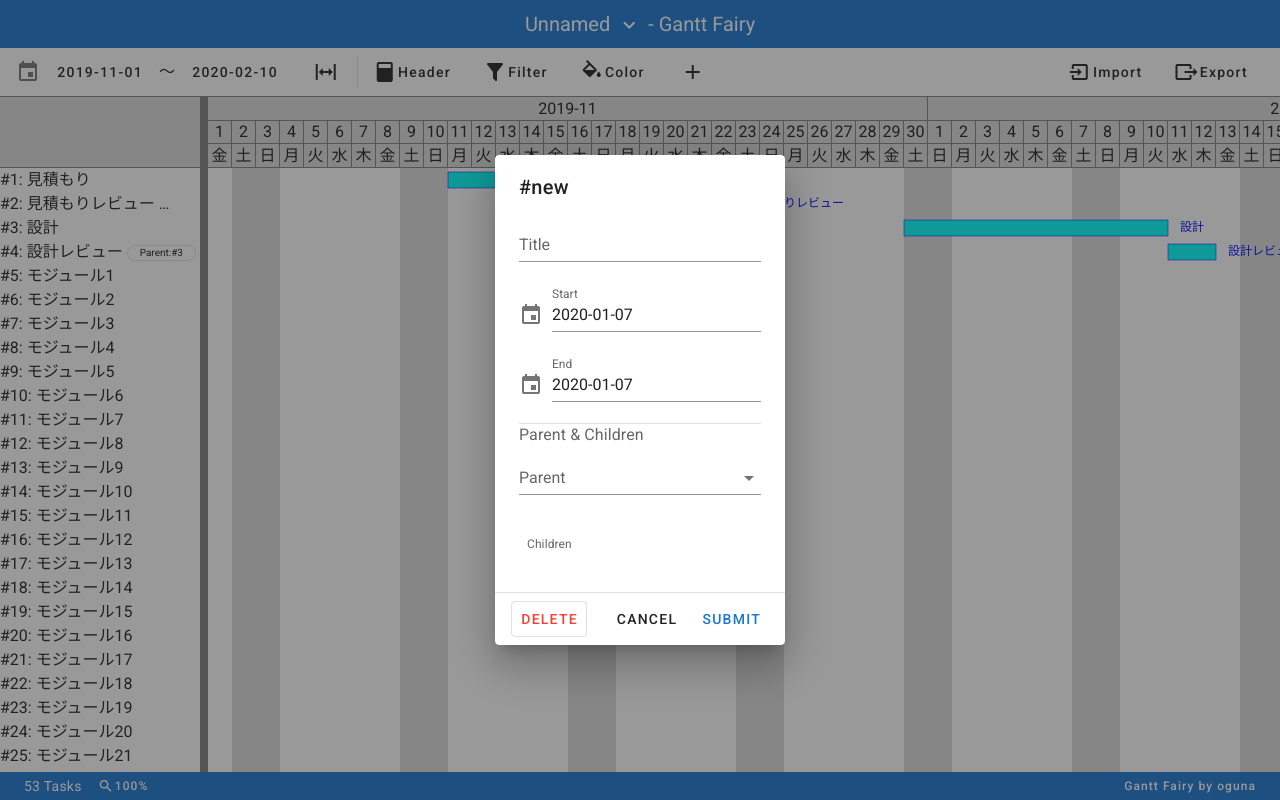
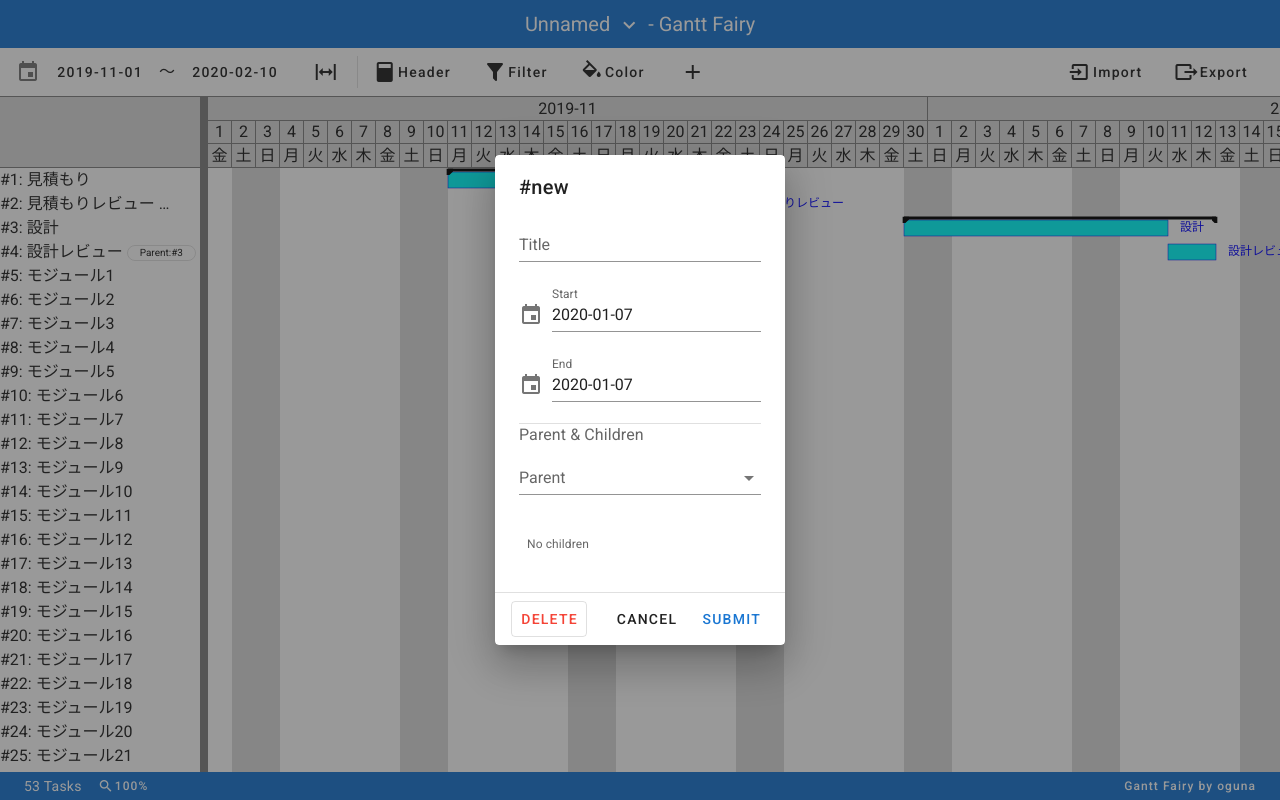
Before and after one commit to oguna/ganttfairy, a Vue app: page / in a window 1280 px wide. Both pictures are taken after a click on the button 692 px from the left and 72 px from the top of the page. Built offline with nearby package versions, Linux system fonts and the light colour scheme.

Commit message:
Show span of sbling tasks on gantt chart

```diff
--- a/src/components/GanttChart.vue
+++ b/src/components/GanttChart.vue
@@ -1,28 +1,101 @@
 <template>
-    <svg xmlns="http://www.w3.org/2000/svg"
+  <svg
+    xmlns="http://www.w3.org/2000/svg"
     :width="width"
     :height="height"
     :aria-labelledby="title"
     box
     @mousemove="taskMousemove"
     @mouseup="taskMouseup"
-    role="presentation">
-    <title
-      id="ganttchart"
-      lang="en"
-    >{{title}}</title>
-    <rect v-for="(rect,index) in weekendRects" :key="'weekend'+index" :x="rect.x" :y="rect.y" :width="rect.w" :height="rect.h" class="weekend"></rect>
+    role="presentation"
+  >
+    <title id="ganttchart" lang="en">{{title}}</title>
+    <rect
+      v-for="(rect,index) in weekendRects"
+      :key="'weekend'+index"
+      :x="rect.x"
+      :y="rect.y"
+      :width="rect.w"
+      :height="rect.h"
+      class="weekend"
+    />
     <template v-for="(rect,index) in boxes">
-        <rect @mousedown="taskStartMousedown(index,$event)" class="grip" :key="'leftgrip'+index" :x="rect.x-8" :y="rect.y" width="8px" :height="rect.h" />
-        <rect @mousedown="taskMousedown(index,$event)" :key="index"
-        :x="rect.x" :y="rect.y" :width="rect.w" :height="rect.h" class="box" :class="{selected:(selectedRect === index)}" />
-        <rect @mousedown="taskEndMousedown(index,$event)" class="grip" :key="'rightgrip'+index" :x="rect.x+rect.w" :y="rect.y" width="8px" :height="rect.h" />
+      <rect
+        @mousedown="taskStartMousedown(index,$event)"
+        class="grip"
+        :key="'leftgrip'+index"
+        :x="rect.x-8"
+        :y="rect.y"
+        width="8px"
+        :height="rect.h"
+      />
+      <rect
+        @mousedown="taskMousedown(index,$event)"
+        :key="index"
+        :x="rect.x"
+        :y="rect.y"
+        :width="rect.w"
+        :height="rect.h"
+        class="box"
+        :class="{selected:(selectedRect === index)}"
+      />
+      <rect
+        @mousedown="taskEndMousedown(index,$event)"
+        class="grip"
+        :key="'rightgrip'+index"
+        :x="rect.x+rect.w"
+        :y="rect.y"
+        width="8px"
+        :height="rect.h"
+      />
     </template>
+    <g stroke="black" stroke-width="3">
+      <marker
+        id="m_e"
+        viewBox="0 0 10 10"
+        refX="5"
+        refY="5"
+        markerUnits="strokeWidth"
+        preserveAspectRatio="none"
+        markerWidth="3"
+        markerHeight="3"
+        orient="auto"
+      >
+        <polygon points="5,10 5,5 0,5" fill="black" id="ms" />
+      </marker>
+      <marker
+        id="m_s"
+        viewBox="0 0 10 10"
+        refX="5"
+        refY="5"
+        markerUnits="strokeWidth"
+        preserveAspectRatio="none"
+        markerWidth="3"
+        markerHeight="3"
+        orient="auto"
+      >
+        <use xlink:href="#ms" transform="rotate(270,5,5)" />
+      </marker>
+      <template v-for="(line,index) in accumulatedPeriods">
+        <line
+          :key="'span'+index"
+          :x1="line.x1"
+          :y1="line.y1"
+          :x2="line.x2"
+          :y2="line.y2"
+          marker-start="url(#m_s)"
+          marker-end="url(#m_e)"
+        />
+      </template>
+    </g>
     <g font-family="sans-serif" font-size="12" dominant-baseline="middle">
-        <text v-for="(task,index) in tasks" :key="index"
-        :x="taskLabels[index].x + 12" :y="taskLabels[index].y" fill="blue">
-            {{task.title}}
-        </text>
+      <text
+        v-for="(task,index) in tasks"
+        :key="index"
+        :x="taskLabels[index].x + 12"
+        :y="taskLabels[index].y"
+        fill="blue"
+      >{{task.title}}</text>
     </g>
   </svg>
 </template>
@@ -30,7 +103,7 @@
 <script lang="ts">
 import { Component, Vue, Prop } from "vue-property-decorator";
 import { Task } from "@/types";
-import {addDays,subDays, parse, differenceInCalendarDays} from 'date-fns';
+import { addDays, subDays, parse, differenceInCalendarDays } from "date-fns";
 interface Rect {
   x: number;
   y: number;
@@ -41,21 +114,27 @@ interface Pos {
   x: number;
   y: number;
 }
+interface Line {
+  x1: number;
+  y1: number;
+  x2: number;
+  y2: number;
+}
 @Component
 export default class GanttChart extends Vue {
-    @Prop({default: ''})
+  @Prop({ default: "" })
   public title!: string;
   @Prop()
   public tasks!: Task[];
   @Prop()
-    public start!:Date;
+  public start!: Date;
   @Prop()
   public end!: Date;
   @Prop()
   public dates!: Date[];
-    @Prop({default: 24})
+  @Prop({ default: 24 })
   public dateWidth!: number;
-    @Prop({default: 24})
+  @Prop({ default: 24 })
   public lineHeight!: number;
 
   public get height() {
@@ -65,30 +144,31 @@ export default class GanttChart extends Vue {
     return this.dates.length * this.dateWidth;
   }
   public get boxes(): Rect[] {
-        const result:Rect[] = [];
+    const result: Rect[] = [];
     for (let i = 0; i < this.tasks.length; i++) {
       let task = this.tasks[i];
       let x = differenceInCalendarDays(task.start, this.start) * this.dateWidth;
       let y = this.lineHeight * i + 4;
-            let w = (differenceInCalendarDays(task.end, task.start) + 1) * this.dateWidth;
+      let w =
+        (differenceInCalendarDays(task.end, task.start) + 1) * this.dateWidth;
       if (w < 0) {
         w = -w;
       }
       if (x < 0) {
         x = 0;
-                w = w+x;
+        w = w + x;
       }
-            if (this.selectedRect === i && this.selectedType === 'task') {
+      if (this.selectedRect === i && this.selectedType === "task") {
         x += this.selectedDelta! * this.dateWidth;
       }
-            if (this.selectedRect === i && this.selectedType === 'start') {
+      if (this.selectedRect === i && this.selectedType === "start") {
         x += this.selectedDelta! * this.dateWidth!;
         w -= this.selectedDelta! * this.dateWidth;
       }
-            if (this.selectedRect === i && this.selectedType === 'end') {
+      if (this.selectedRect === i && this.selectedType === "end") {
         w += this.selectedDelta! * this.dateWidth;
       }
-            result.push({x,y,w,h:16})
+      result.push({ x, y, w, h: 16 });
     }
     return result;
   }
@@ -101,22 +181,48 @@ export default class GanttChart extends Vue {
           y: 0,
           w: this.dateWidth,
           h: this.lineHeight * this.tasks.length
-                })
+        });
       }
     }
     return result;
   }
-    public selectedRect:number|null = null;
-    public selectedPos: Pos|null = null;
-    public selectedDelta: number|null = null;
-    public selectedType: 'task'|'start'|'end'|null = null;
+  public get accumulatedPeriods(): Array<Line | null> {
+    const periods = new Array<Line | null>();
+    for (let i = 0; i < this.tasks.length; i++) {
+      const task = this.tasks[i];
+      const fastDateLastDate = this.$store.getters.getFastDateLastDateOfTasks(
+        task.id
+      );
+      if (fastDateLastDate !== null) {
+        const fastDate = fastDateLastDate.fast;
+        const lastDate = fastDateLastDate.last;
+        const x1 =
+          differenceInCalendarDays(fastDate, this.start) * this.dateWidth;
+        const x2 =
+          (differenceInCalendarDays(lastDate, this.start) + 1) * this.dateWidth;
+        let y = this.lineHeight * i + 2;
+        periods.push({
+          x1,
+          x2,
+          y1: y,
+          y2: y
+        });
+      }
+    }
+    return periods;
+  }
+  public selectedRect: number | null = null;
+  public selectedPos: Pos | null = null;
+  public selectedDelta: number | null = null;
+  public selectedType: "task" | "start" | "end" | null = null;
   public get taskLabels(): Pos[] {
-        const result: Pos[] = []
+    const result: Pos[] = [];
     for (let i = 0; i < this.tasks.length; i++) {
       const task = this.tasks[i];
       let x = differenceInCalendarDays(task.start, this.start) * this.dateWidth;
       let y = this.lineHeight * i + this.lineHeight / 2;
-            let w = (differenceInCalendarDays(task.end, task.start)+1) * this.dateWidth;
+      let w =
+        (differenceInCalendarDays(task.end, task.start) + 1) * this.dateWidth;
       if (w < 0) {
         w = -w;
       }
@@ -124,38 +230,38 @@ export default class GanttChart extends Vue {
       if (x < 0) {
         x = 0;
       }
-            if (this.selectedRect === i && this.selectedType === 'task') {
+      if (this.selectedRect === i && this.selectedType === "task") {
         x += this.selectedDelta! * this.dateWidth;
       }
-            if (this.selectedRect === i && this.selectedType === 'end') {
+      if (this.selectedRect === i && this.selectedType === "end") {
         x += this.selectedDelta! * this.dateWidth;
       }
-            result.push({x,y});
+      result.push({ x, y });
     }
     return result;
   }
   public taskMousedown(index: number, event: MouseEvent) {
     if (event.button === 0) {
       this.selectedRect = index;
-        this.selectedPos = {x:event.clientX, y:event.clientY}
+      this.selectedPos = { x: event.clientX, y: event.clientY };
       event.preventDefault();
-        this.selectedType = 'task';
+      this.selectedType = "task";
     }
   }
   public taskStartMousedown(index: number, event: MouseEvent) {
     if (event.button === 0) {
       this.selectedRect = index;
-        this.selectedPos = {x:event.clientX, y:event.clientY}
+      this.selectedPos = { x: event.clientX, y: event.clientY };
       event.preventDefault();
-        this.selectedType = 'start';
+      this.selectedType = "start";
     }
   }
   public taskEndMousedown(index: number, event: MouseEvent) {
     if (event.button === 0) {
       this.selectedRect = index;
-        this.selectedPos = {x:event.clientX, y:event.clientY}
+      this.selectedPos = { x: event.clientX, y: event.clientY };
       event.preventDefault();
-        this.selectedType = 'end';
+      this.selectedType = "end";
     }
   }
   public taskMousemove(event: MouseEvent) {
@@ -167,15 +273,27 @@ export default class GanttChart extends Vue {
   }
   public taskMouseup(event: MouseEvent) {
     if (this.selectedDelta !== null) {
-        if (this.selectedType === 'start') {
-            this.tasks[this.selectedRect!].start = addDays(this.tasks[this.selectedRect!].start, this.selectedDelta!)
+      if (this.selectedType === "start") {
+        this.tasks[this.selectedRect!].start = addDays(
+          this.tasks[this.selectedRect!].start,
+          this.selectedDelta!
+        );
       }
-        if (this.selectedType === 'end') {
-            this.tasks[this.selectedRect!].end = addDays(this.tasks[this.selectedRect!].end, this.selectedDelta!)
+      if (this.selectedType === "end") {
+        this.tasks[this.selectedRect!].end = addDays(
+          this.tasks[this.selectedRect!].end,
+          this.selectedDelta!
+        );
       }
-        if (this.selectedType === 'task') {
-            this.tasks[this.selectedRect!].start = addDays(this.tasks[this.selectedRect!].start, this.selectedDelta!)
-            this.tasks[this.selectedRect!].end = addDays(this.tasks[this.selectedRect!].end, this.selectedDelta!)
+      if (this.selectedType === "task") {
+        this.tasks[this.selectedRect!].start = addDays(
+          this.tasks[this.selectedRect!].start,
+          this.selectedDelta!
+        );
+        this.tasks[this.selectedRect!].end = addDays(
+          this.tasks[this.selectedRect!].end,
+          this.selectedDelta!
+        );
       }
     }
     this.selectedRect = null;
--- a/src/components/TaskCard.vue
+++ b/src/components/TaskCard.vue
@@ -52,7 +52,7 @@
         label="Parent">
       </v-select>
       <v-list dense>
-        <v-subheader>Children</v-subheader>
+        <v-subheader>{{childPluralization}}</v-subheader>
         <v-list-item-group>
           <v-list-item v-for="child in children" :key="child.id">
             <v-list-item-content>
@@ -124,5 +124,15 @@ export default class TaskCard extends Vue {
     this.$store.commit('deleteTask', this.task!.id);
     this.$emit('close');
   }
+  public get childPluralization() {
+    const num = this.children.length;
+    if (num === 0) {
+      return "No children"
+    } else if (num === 1) {
+      return "1 child"
+    } else {
+      return num + " children";
+    }
+  }
 }
 </script>
--- a/src/store/index.ts
+++ b/src/store/index.ts
@@ -74,18 +74,19 @@ export default new Vuex.Store({
       return children.concat(others);
     },
     getFastDateLastDateOfTasks: (state, getters) => (id: number) => {
-      const siblingTask = getters.getSiblingTasksById(id).map((id: number) => getters.getTaskById(id));
-      if (siblingTask.length === 0) {
+      const task = getters.getTaskById(id);
+      const siblingTasks: Task[] = getters.getSiblingTasksById(id);
+      if (siblingTasks.length === 0) {
         return null;
       }
-      let fast = siblingTask[0].start;
-      let last = siblingTask[0].end;
-      for (let i = 1; i < siblingTask.length; i++) {
-        if (siblingTask[i].start < fast) {
-          fast = siblingTask[i].start;
+      let fast = task.start;
+      let last = task.end;
+      for (let i = 0; i < siblingTasks.length; i++) {
+        if (siblingTasks[i].start < fast) {
+          fast = siblingTasks[i].start;
         }
-        if (last < siblingTask[i].end) {
-          last = siblingTask[i].end;
+        if (last < siblingTasks[i].end) {
+          last = siblingTasks[i].end;
         }
       }
       return {fast, last};
```
Lines whose indentation alone changed are shown as unchanged.
